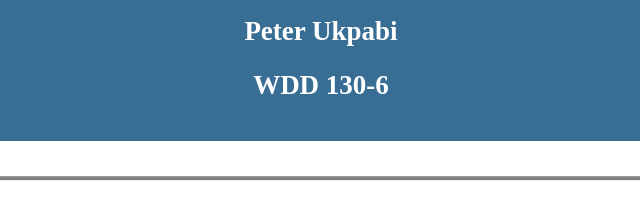
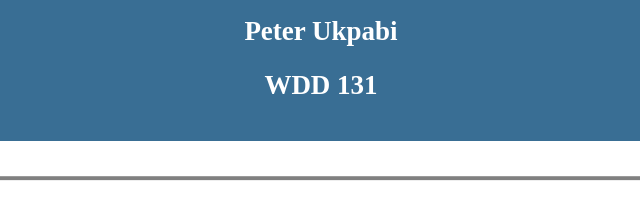
Before and after one commit to peterwalter22/nijaportal, a plain HTML site: page site-plan.html in a window 1280 px wide. Shown: the part 164-377 px from the top of the page, 319-959 px from the left. Drawn offline with Linux system fonts and the light colour scheme; a web font is replaced by a local one.

```diff
--- a/site-plan.html
+++ b/site-plan.html
@@ -11,7 +11,7 @@
     <header>
         <h1>Naijaportal</h1>
         <h2>Peter Ukpabi</h2>
-        <h2>WDD 130-6</h2>
+        <h2>WDD 131</h2>
         <!-- In the header above, add the name or your site, your name and class number. For example if you are in section 3 you would put WDD 130.03 -->
     </header>
     <main>
```
